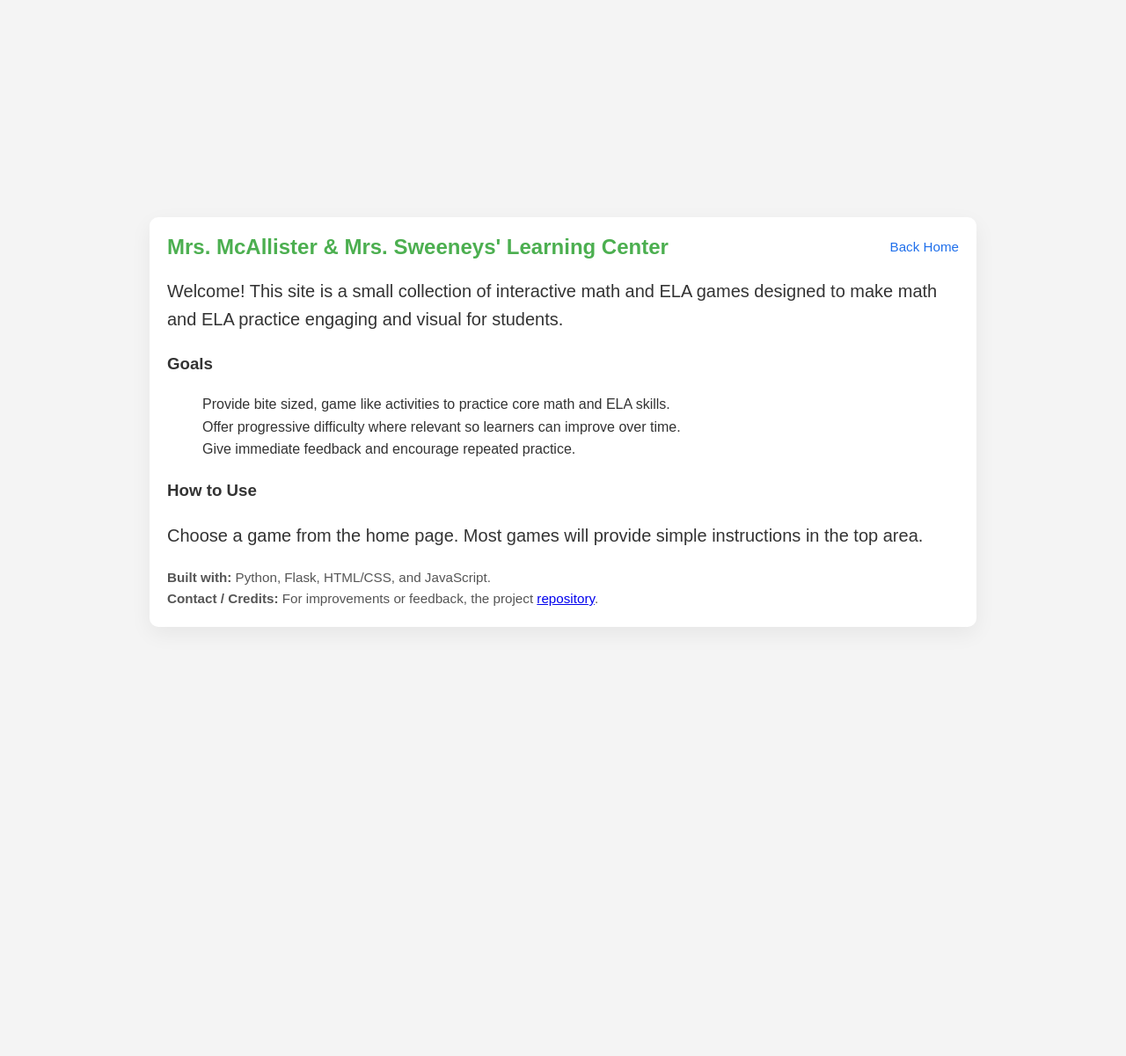
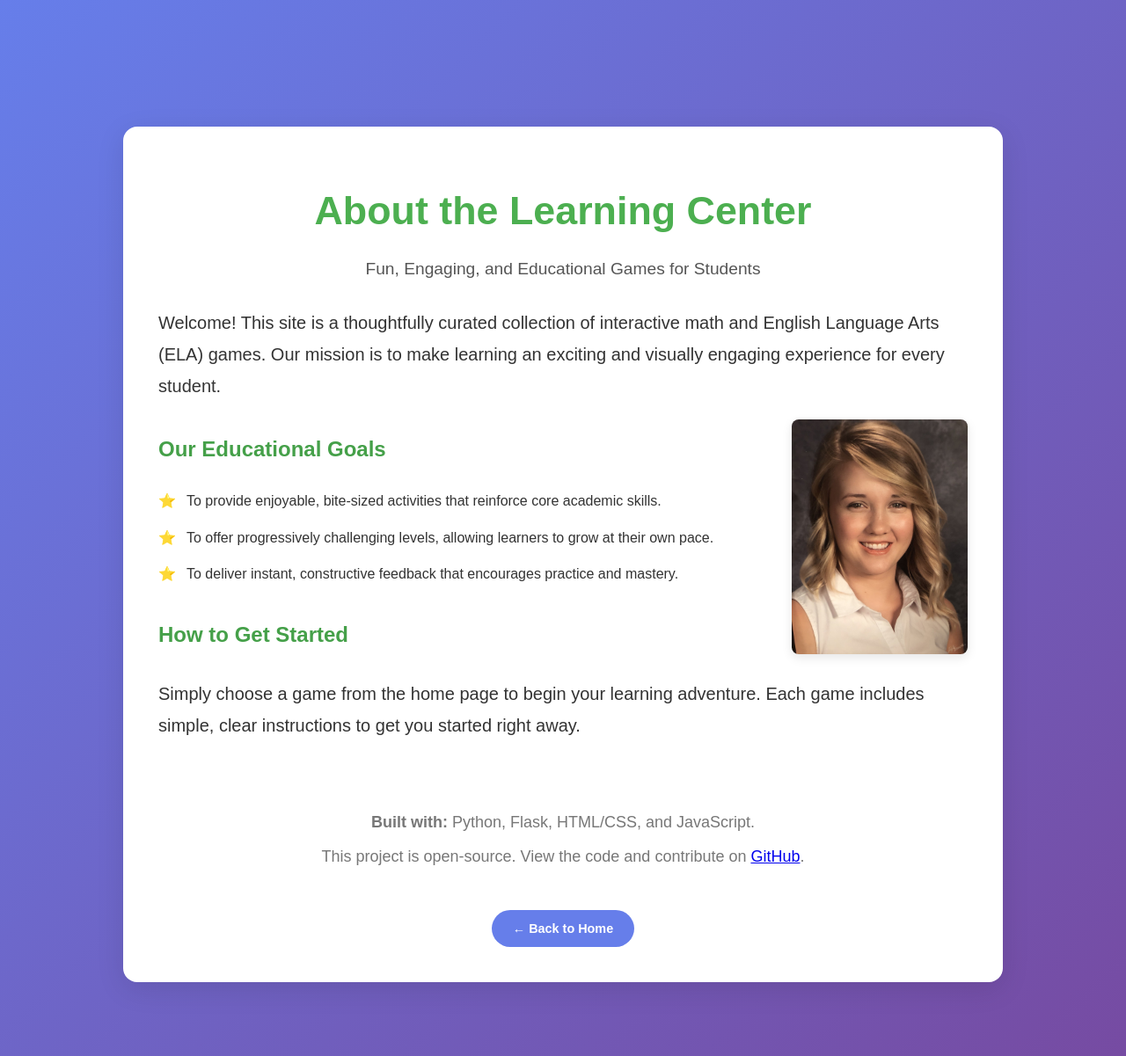
Before and after one commit to rt75272/McAllister, a Flask app: page /about in a window 1280 px wide. Shown: the whole page at 88% size. Before the commit the page ends 689 px from the top, so only its background shows below. Run offline with Flask 3, Linux system fonts and the light colour scheme.

Commit message:
About update

```diff
--- a/math_practice/templates/about.html
+++ b/math_practice/templates/about.html
@@ -3,40 +3,116 @@
 {% block title %}About - Mrs. McAllister & Mrs. Sweeneys' Learning Center{% endblock %}
 
 {% block extra_styles %}
+    <link rel="stylesheet" href="{{ url_for('static', filename='css/style.css') }}">
     <style>
-        .about-container { max-width: 900px; margin: 24px auto; background: white; padding: 20px; border-radius: 10px; box-shadow: 0 8px 24px rgba(0,0,0,0.06);}
-        .about-header { display:flex; align-items:center; justify-content:space-between; gap:12px; }
-        .about-title { margin:0; color:#4CAF50; }
-        .about-section { margin-top:12px; line-height:1.6; color:#333; }
-        .credits { margin-top:16px; font-size:0.95rem; color:#555; }
-        .small-link { font-size:0.95rem; color:#1f6feb; text-decoration:none; }
+        body {
+            background: linear-gradient(135deg, #667eea 0%, #764ba2 100%);
+            font-family: 'Arial', sans-serif;
+        }
+        .main-container {
+            max-width: 1000px;
+            margin: 2rem auto;
+            padding: 2rem;
+        }
+        .about-card {
+            background: white;
+            border-radius: 16px;
+            padding: 2.5rem;
+            box-shadow: 0 8px 32px rgba(0,0,0,0.1);
+        }
+        .about-header {
+            text-align: center;
+            margin-bottom: 2rem;
+        }
+        .about-title {
+            font-size: 2.8rem;
+            color: #4CAF50;
+            font-weight: bold;
+        }
+        .about-subtitle {
+            font-size: 1.2rem;
+            color: #555;
+            margin-top: 0.5rem;
+        }
+        .about-section {
+            line-height: 1.8;
+            color: #333;
+            margin-bottom: 1.5rem;
+        }
+        .about-section h3 {
+            font-size: 1.5rem;
+            color: #45a049;
+            margin-top: 2rem;
+            margin-bottom: 1rem;
+            padding-bottom: 0.5rem;
+        }
+        .about-section ul {
+            list-style: none;
+            padding-left: 0;
+        }
+        .about-section li {
+            padding-left: 2rem;
+            position: relative;
+            margin-bottom: 0.8rem;
+        }
+        .about-section li::before {
+            content: '⭐';
+            position: absolute;
+            left: 0;
+            top: 0;
+            color: #ffc107;
+        }
+        .credits {
+            text-align: center;
+            margin-top: 2.5rem;
+            padding-top: 1.5rem;
+            font-size: 0.9rem;
+            color: #777;
+        }
+        .back-link {
+            display: inline-block;
+            margin-top: 2rem;
+            padding: 0.8rem 1.5rem;
+            background: #667eea;
+            color: white;
+            text-decoration: none;
+            border-radius: 50px;
+            font-weight: bold;
+            transition: background 0.3s;
+        }
+        .back-link:hover {
+            background: #5a6fd5;
+        }
     </style>
 {% endblock %}
 
 {% block content %}
-    <div class="about-container">
+<div class="main-container">
+    <div class="about-card">
         <div class="about-header">
-            <h2 class="about-title">Mrs. McAllister & Mrs. Sweeneys' Learning Center</h2>
-            <a class="small-link" href="{{ url_for('home') }}">Back Home</a>
+            <h1 class="about-title">About the Learning Center</h1>
+            <p class="about-subtitle">Fun, Engaging, and Educational Games for Students</p>
         </div>
 
         <div class="about-section">
-            <p>Welcome! This site is a small collection of interactive math and ELA games designed to make math and ELA practice engaging and visual for students.</p>
-
-            <h3>Goals</h3>
+            <p>Welcome! This site is a thoughtfully curated collection of interactive math and English Language Arts (ELA) games. Our mission is to make learning an exciting and visually engaging experience for every student.</p>
+            <img src="{{ url_for('static', filename='jolynne.jpg') }}" alt="Mrs. McAllister" style="float:right; width:200px; margin:0 0 1rem 1rem; border-radius:8px; box-shadow:0 4px 12px rgba(0,0,0,0.1);">
+            <h3>Our Educational Goals</h3>
             <ul>
-                <li>Provide bite sized, game like activities to practice core math and ELA skills.</li>
-                <li>Offer progressive difficulty where relevant so learners can improve over time.</li>
-                <li>Give immediate feedback and encourage repeated practice.</li>
+                <li>To provide enjoyable, bite-sized activities that reinforce core academic skills.</li>
+                <li>To offer progressively challenging levels, allowing learners to grow at their own pace.</li>
+                <li>To deliver instant, constructive feedback that encourages practice and mastery.</li>
             </ul>
 
-            <h3>How to Use</h3>
-            <p>Choose a game from the home page. Most games will provide simple instructions in the top area.</p>
+            <h3>How to Get Started</h3>
+            <p>Simply choose a game from the home page to begin your learning adventure. Each game includes simple, clear instructions to get you started right away.</p>
+        </div>
 
-            <div class="credits">
-                <strong>Built with:</strong> Python, Flask, HTML/CSS, and JavaScript.<br>
-                <strong>Contact / Credits:</strong> For improvements or feedback, the project <a href="https://github.com/rt75272/McAllister">repository</a>.
-            </div>
+        <div class="credits">
+            <p><strong>Built with:</strong> Python, Flask, HTML/CSS, and JavaScript.</p>
+            <p>This project is open-source. View the code and contribute on <a href="https://github.com/rt75272/McAllister">GitHub</a>.</p>
+            <a class="back-link" href="{{ url_for('home') }}">← Back to Home</a>
         </div>
     </div>
+</div>
 {% endblock %}
--- a/math_practice/templates/home.html
+++ b/math_practice/templates/home.html
@@ -250,8 +250,7 @@
         <!-- Hero Section -->
         <div class="hero-section">
             <h1 class="hero-title">🎓 Learning Center</h1>
-            <p class="hero-subtitle">Making Learning Fun, Engaging, and Educational for Every Student!</p>
-            <p>Welcome to your interactive learning adventure! Choose a subject below to explore engaging games and activities designed to strengthen your skills.</p>
+            <p class="hero-subtitle">Making Learning Fun, Engaging, and Educational.</p>
             <div class="hero-links">
                 <a href="{{ url_for('about') }}">About</a>
             </div>
```
Also changed, not shown: math_practice/static/css/expression_comparison.css (+17 -0 lines), math_practice/static/js/expression_comparison.js (+16 -42 lines), math_practice/templates/expression_comparison.html (+4 -3 lines), math_practice/static/jolynne.jpg (added), 1 other file.
